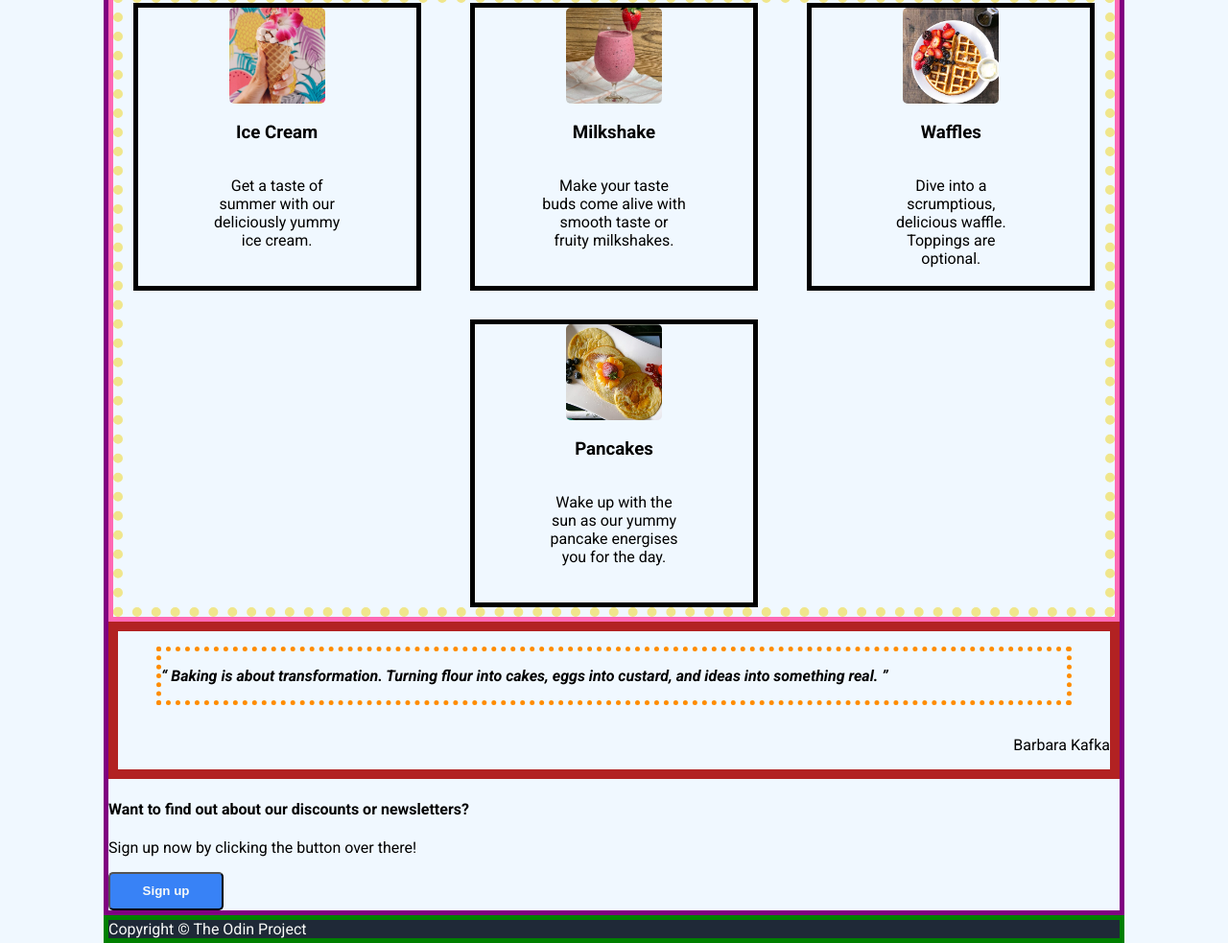
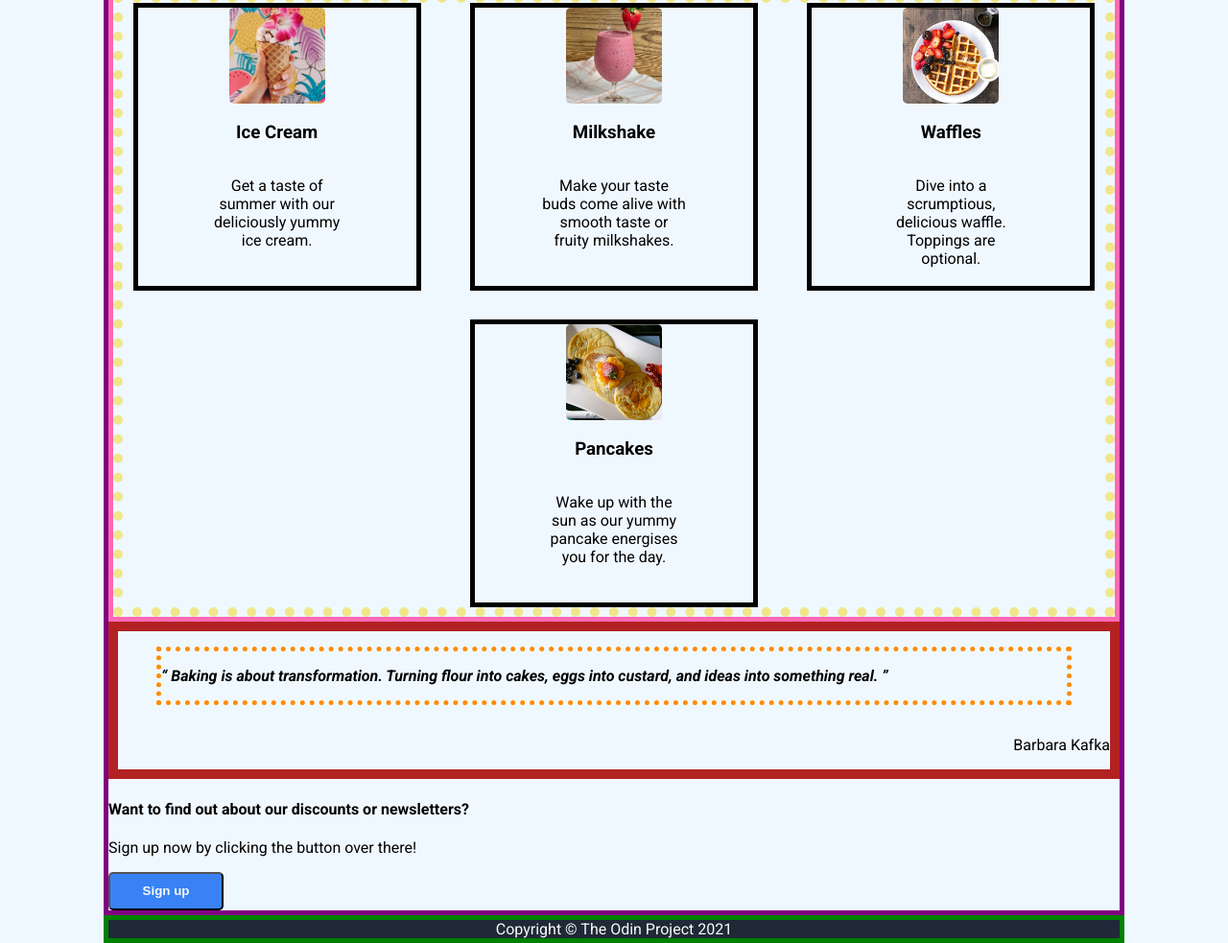
Before and after one commit to PatienceQuartey/odinLandingPage, a plain HTML site: page index.html in a window 1280 px wide. Shown: the part 637-1620 px from the top of the page at 96% size. Drawn offline with Linux system fonts and the light colour scheme; a web font is replaced by a local one.

Commit message:
Edut index.html to amend footer text and edit styling to flex to properly align content.

```diff
--- a/index.html
+++ b/index.html
@@ -163,7 +163,7 @@
 
     <footer>
 
-        Copyright © The Odin Project
+        Copyright © The Odin Project 2021
 
     </footer>
 
--- a/style.css
+++ b/style.css
@@ -17,8 +17,10 @@ footer{
     border: 5px solid green;
     background-color: #1F2937;
     color: #F9FAF8;
-    height: 100px;
-    display: block;
+    height: 10vh;
+    display: flex;
+    justify-content: center;
+    align-items: center;
     margin-top: auto;
 }
 
```
